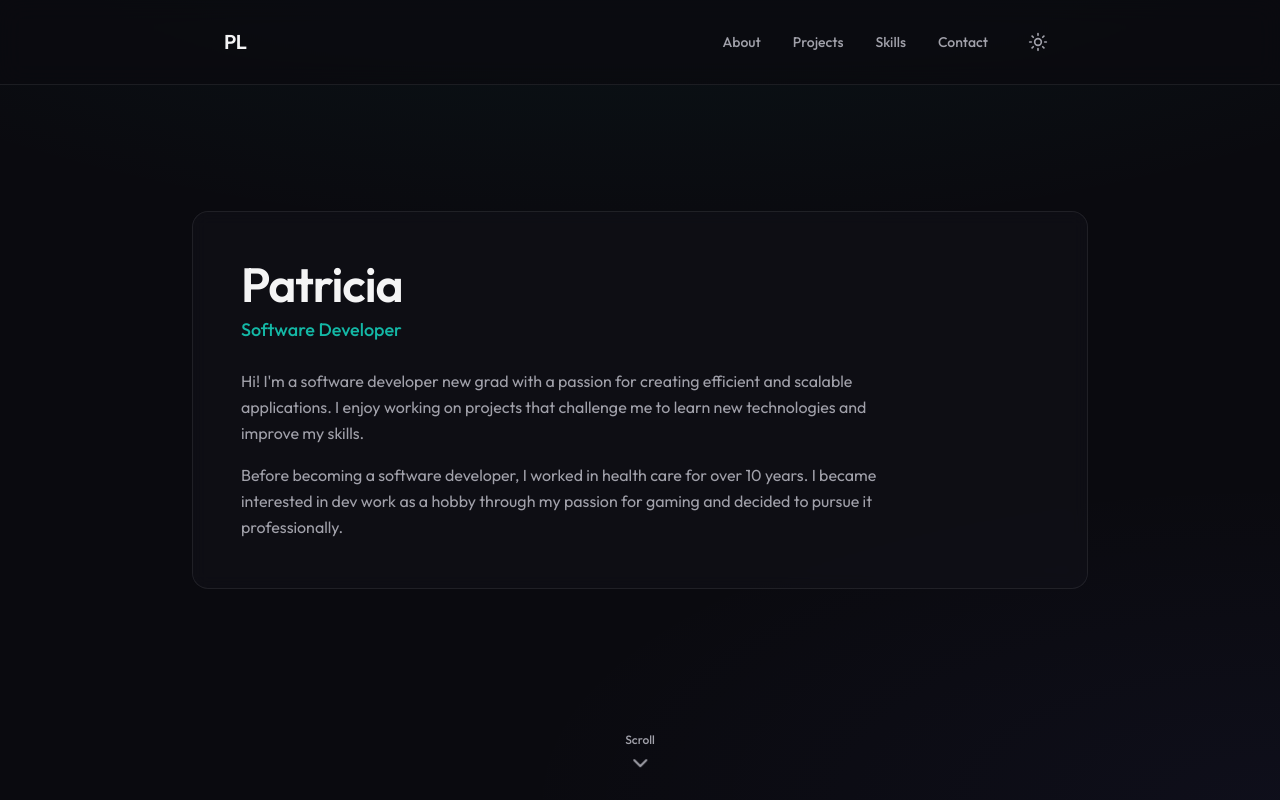
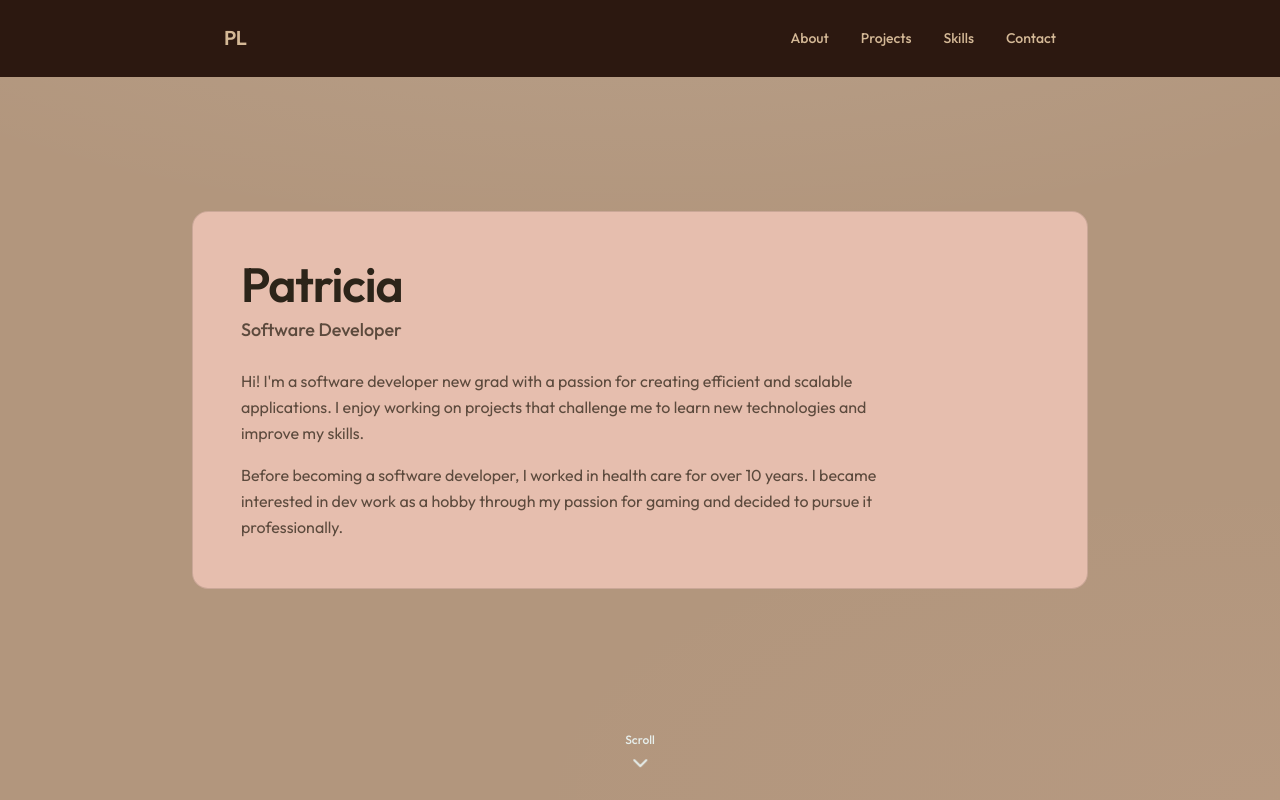
Before and after one commit to pkwlo/Portfolio, a React (Vite) app: page / in a window 1280 px wide. Built offline with nearby package versions, Linux system fonts and the light colour scheme.

Commit message:
update colour scheme

```diff
--- a/src/App.tsx
+++ b/src/App.tsx
@@ -11,19 +11,6 @@ const SECTIONS = ['about', 'projects', 'skills', 'contact'] as const
 
 function App() {
   const [visibleSection, setVisibleSection] = useState<string>('about')
-  const [theme, setTheme] = useState<'dark' | 'light'>(() => {
-    const stored = localStorage.getItem('theme') as 'dark' | 'light' | null
-    return stored ?? 'dark'
-  })
-
-  useEffect(() => {
-    if (theme === 'light') {
-      document.documentElement.setAttribute('data-theme', 'light')
-    } else {
-      document.documentElement.removeAttribute('data-theme')
-    }
-    localStorage.setItem('theme', theme)
-  }, [theme])
 
   useEffect(() => {
     const observer = new IntersectionObserver(
@@ -51,10 +38,10 @@ function App() {
 
   return (
     <div className="scroll-container bg-gradient-mesh h-screen w-full overflow-y-auto overflow-x-hidden snap-y snap-mandatory">
-      <NavTop theme={theme} onThemeToggle={() => setTheme((t) => (t === 'dark' ? 'light' : 'dark'))} />
+      <NavTop />
       <a
         href={`#${nextSection}`}
-        className="fixed bottom-6 left-1/2 -translate-x-1/2 z-40 flex flex-col items-center gap-1 text-[var(--color-text-muted)] hover:text-[var(--color-accent)] transition-colors"
+        className="fixed bottom-6 left-1/2 -translate-x-1/2 z-40 flex flex-col items-center gap-1 text-[#ECF8F8]/90 hover:text-[#EEE4E1] transition-colors"
         aria-label={isLastSection ? 'Scroll to top' : 'Scroll down'}
       >
         <span className="text-xs font-medium">{isLastSection ? 'Back to top' : 'Scroll'}</span>
--- a/src/components/ProjectCard.tsx
+++ b/src/components/ProjectCard.tsx
@@ -1,5 +1,4 @@
 import { ExternalLink, Github } from 'lucide-react';
-import { motion } from 'framer-motion';
 
 interface ProjectProps {
   title: string;
@@ -11,12 +10,8 @@ interface ProjectProps {
 
 export default function ProjectCard({ title, description, tags, site, github }: ProjectProps) {
   return (
-    <motion.article
-      whileHover={{ y: -4 }}
-      transition={{ duration: 0.2 }}
-      className="group rounded-xl border border-[var(--color-border)] bg-[var(--color-surface)]/50 p-6 backdrop-blur-sm transition-all duration-300 hover:border-[var(--color-accent)]/30 hover:bg-[var(--color-surface-elevated)]/50"
-    >
-      <h3 className="mb-3 text-xl font-semibold tracking-tight text-[var(--color-text)] group-hover:text-[var(--color-accent)] transition-colors">
+    <article className="rounded-xl border border-[var(--color-border)] bg-[#eee4e1] p-6">
+      <h3 className="mb-3 text-xl font-semibold tracking-tight text-[var(--color-text)]">
         {title}
       </h3>
       <p className="mb-4 text-sm leading-relaxed text-[var(--color-text-muted)]">
@@ -27,7 +22,7 @@ export default function ProjectCard({ title, description, tags, site, github }:
         {tags.map((tag) => (
           <span
             key={tag}
-            className="px-2.5 py-1 text-xs font-medium rounded-md bg-[var(--color-accent-muted)] text-[var(--color-accent)]"
+            className="px-2.5 py-1 text-xs font-medium rounded-md bg-[#ecf8f8] text-[var(--color-text-muted)]"
           >
             {tag}
           </span>
@@ -40,7 +35,7 @@ export default function ProjectCard({ title, description, tags, site, github }:
             href={site}
             target="_blank"
             rel="noopener noreferrer"
-            className="flex items-center gap-1.5 text-sm text-[var(--color-text-muted)] hover:text-[var(--color-accent)] transition-colors"
+            className="flex items-center gap-1.5 text-sm text-[var(--color-text-muted)] hover:text-[var(--color-accent)] hover:bg-[#ecf8f8] hover:underline underline-offset-2 px-2 py-1 -mx-2 -my-1 rounded transition-colors"
             aria-label="View live site"
           >
             <ExternalLink size={16} />
@@ -52,7 +47,7 @@ export default function ProjectCard({ title, description, tags, site, github }:
             href={github}
             target="_blank"
             rel="noopener noreferrer"
-            className="flex items-center gap-1.5 text-sm text-[var(--color-text-muted)] hover:text-[var(--color-accent)] transition-colors"
+            className="flex items-center gap-1.5 text-sm text-[var(--color-text-muted)] hover:text-[var(--color-accent)] hover:bg-[#ecf8f8] hover:underline underline-offset-2 px-2 py-1 -mx-2 -my-1 rounded transition-colors"
             aria-label="View on GitHub"
           >
             <Github size={16} />
@@ -60,6 +55,6 @@ export default function ProjectCard({ title, description, tags, site, github }:
           </a>
         )}
       </div>
-    </motion.article>
+    </article>
   );
 }
--- a/src/index.css
+++ b/src/index.css
@@ -1,33 +1,16 @@
 @import "tailwindcss";
 
 :root {
-  --color-bg: #0a0a0f;
-  --color-surface: #12121a;
-  --color-surface-elevated: #1a1a24;
-  --color-border: rgba(255, 255, 255, 0.08);
-  --color-accent: #14b8a6;
-  --color-accent-muted: rgba(20, 184, 166, 0.15);
-  --color-text: #f4f4f5;
-  --color-text-muted: #a1a1aa;
+  --color-bg: #b2967d;
+  --color-section: #e6beae;
+  --color-cards: #eee4e1;
+  --color-highlight: #ecf8f8;
+  --color-border: rgba(44, 36, 25, 0.15);
+  --color-accent: #5c4a3d;
+  --color-text: #2c2419;
+  --color-text-muted: #5c4a3d;
 }
 
-[data-theme="light"] {
-  --color-bg: #f8fafc;
-  --color-surface: #ffffff;
-  --color-surface-elevated: #f1f5f9;
-  --color-border: rgba(0, 0, 0, 0.08);
-  --color-accent: #0d9488;
-  --color-accent-muted: rgba(13, 148, 136, 0.15);
-  --color-text: #0f172a;
-  --color-text-muted: #64748b;
-}
-
-[data-theme="light"] .bg-gradient-mesh {
-  background:
-    radial-gradient(ellipse 80% 50% at 50% -20%, rgba(13, 148, 136, 0.08), transparent),
-    radial-gradient(ellipse 60% 40% at 100% 100%, rgba(99, 102, 241, 0.05), transparent),
-    var(--color-bg);
-}
 
 * {
   scroll-behavior: smooth;
@@ -44,8 +27,8 @@ body {
 /* Subtle gradient overlay for depth */
 .bg-gradient-mesh {
   background:
-    radial-gradient(ellipse 80% 50% at 50% -20%, rgba(20, 184, 166, 0.08), transparent),
-    radial-gradient(ellipse 60% 40% at 100% 100%, rgba(99, 102, 241, 0.05), transparent),
+    radial-gradient(ellipse 80% 50% at 50% -20%, rgba(236, 248, 248, 0.12), transparent),
+    radial-gradient(ellipse 60% 40% at 100% 100%, rgba(230, 190, 174, 0.08), transparent),
     var(--color-bg);
 }
 
@@ -55,20 +38,20 @@ body {
 }
 
 .scroll-container::-webkit-scrollbar-track {
-  background: var(--color-surface);
+  background: var(--color-section);
 }
 
 .scroll-container::-webkit-scrollbar-thumb {
-  background: var(--color-surface-elevated);
+  background: var(--color-cards);
   border-radius: 4px;
 }
 
 .scroll-container::-webkit-scrollbar-thumb:hover {
-  background: var(--color-accent);
+  background: var(--color-highlight);
 }
 
 /* Firefox */
 .scroll-container {
   scrollbar-width: thin;
-  scrollbar-color: var(--color-surface-elevated) var(--color-surface);
+  scrollbar-color: var(--color-cards) var(--color-section);
 }
--- a/src/sections/About.tsx
+++ b/src/sections/About.tsx
@@ -11,7 +11,7 @@ export default function About() {
       className="min-h-screen snap-start snap-always flex flex-col justify-center px-6 md:px-8"
     >
       <div className="mx-auto max-w-4xl w-full">
-        <div className="rounded-2xl border border-[var(--color-border)] bg-[var(--color-surface)]/50 p-8 md:p-12 backdrop-blur-sm">
+        <div className="rounded-2xl border border-[var(--color-border)] bg-[#e6beae] p-8 md:p-12 backdrop-blur-sm">
         <p className="text-4xl md:text-5xl font-semibold tracking-tight text-[var(--color-text)] mb-2">
           Patricia
         </p>
--- a/src/sections/NavTop.tsx
+++ b/src/sections/NavTop.tsx
@@ -1,5 +1,4 @@
 import { motion } from 'framer-motion'
-import { Sun, Moon } from 'lucide-react'
 
 const navItems = [
   { label: 'About', href: '#about' },
@@ -8,21 +7,16 @@ const navItems = [
   { label: 'Contact', href: '#contact' },
 ]
 
-interface NavTopProps {
-  theme: 'dark' | 'light'
-  onThemeToggle: () => void
-}
-
-export default function NavTop({ theme, onThemeToggle }: NavTopProps) {
+export default function NavTop() {
   return (
     <motion.nav
       initial={{ opacity: 0, y: -10 }}
       animate={{ opacity: 1, y: 0 }}
       transition={{ duration: 0.4 }}
-      className="fixed top-0 left-0 right-0 z-50 border-b border-[var(--color-border)] backdrop-blur-md bg-[var(--color-bg)]/80"
+      className="fixed top-0 left-0 right-0 z-50 border-b border-[#2c1810] backdrop-blur-md bg-[#2c1810]"
     >
       <div className="max-w-4xl mx-auto flex flex-wrap items-center justify-between gap-4 py-6 px-6 md:px-8">
-        <a href="#" className="text-xl font-semibold tracking-tight text-[var(--color-text)] hover:text-[var(--color-accent)] transition-colors">
+        <a href="#" className="text-xl font-semibold tracking-tight text-[#d4b896] hover:text-[#e6beae] transition-colors">
           PL
         </a>
         <div className="flex items-center gap-8">
@@ -30,19 +24,11 @@ export default function NavTop({ theme, onThemeToggle }: NavTopProps) {
           <a
             key={item.href}
             href={item.href}
-            className="text-sm font-medium text-[var(--color-text-muted)] hover:text-[var(--color-accent)] transition-colors duration-200"
+            className="text-sm font-medium text-[#d4b896] hover:text-[#e6beae] transition-colors duration-200"
           >
             {item.label}
           </a>
         ))}
-        <button
-          type="button"
-          onClick={onThemeToggle}
-          className="p-2 rounded-lg text-[var(--color-text-muted)] hover:text-[var(--color-accent)] hover:bg-[var(--color-accent-muted)] transition-colors"
-          aria-label={theme === 'dark' ? 'Switch to light mode' : 'Switch to dark mode'}
-        >
-          {theme === 'dark' ? <Sun className="size-5" /> : <Moon className="size-5" />}
-        </button>
         </div>
       </div>
     </motion.nav>
--- a/src/sections/Projects.tsx
+++ b/src/sections/Projects.tsx
@@ -13,10 +13,11 @@ export default function Projects() {
       className="min-h-screen snap-start snap-always flex flex-col justify-center px-6 md:px-8"
     >
       <div className="mx-auto max-w-4xl w-full">
-        <h2 className="text-3xl md:text-4xl font-semibold tracking-tight text-[var(--color-text)] mb-12">
-          Projects
-        </h2>
-        <div className="grid gap-6 sm:grid-cols-2">
+        <div className="rounded-2xl border border-[var(--color-border)] bg-[#e6beae] p-8 md:p-12 backdrop-blur-sm">
+          <h2 className="text-3xl md:text-4xl font-semibold tracking-tight text-[var(--color-text)] mb-12">
+            Projects
+          </h2>
+          <div className="grid gap-6 sm:grid-cols-2">
         {projects.map((project, idx) => (
           <ProjectCard
             key={idx}
@@ -27,6 +28,7 @@ export default function Projects() {
             github={project.github}
           />
         ))}
+          </div>
         </div>
       </div>
     </motion.section>
--- a/src/sections/Skills.tsx
+++ b/src/sections/Skills.tsx
@@ -39,10 +39,11 @@ export default function Skills() {
       className="min-h-screen snap-start snap-always flex flex-col justify-center px-6 md:px-8"
     >
       <div className="mx-auto max-w-4xl w-full">
-        <h2 className="text-3xl md:text-4xl font-semibold tracking-tight text-[var(--color-text)] mb-12">
-          Skills
-        </h2>
-        <div className="flex flex-wrap gap-3">
+        <div className="rounded-2xl border border-[var(--color-border)] bg-[#e6beae] p-8 md:p-12 backdrop-blur-sm">
+          <h2 className="text-3xl md:text-4xl font-semibold tracking-tight text-[var(--color-text)] mb-12">
+            Skills
+          </h2>
+          <div className="flex flex-wrap gap-3">
         {skills.map(({ name, icon: Icon }, idx) => (
           <motion.span
             key={name}
@@ -50,12 +51,13 @@ export default function Skills() {
             whileInView={{ opacity: 1, scale: 1 }}
             viewport={{ once: true }}
             transition={{ duration: 0.3, delay: idx * 0.02 }}
-            className="flex items-center gap-2 px-4 py-2.5 text-sm font-medium rounded-lg border border-[var(--color-border)] bg-[var(--color-surface)]/50 text-[var(--color-text-muted)] hover:border-[var(--color-accent)]/40 hover:text-[var(--color-accent)] hover:bg-[var(--color-accent-muted)] transition-all duration-200"
+            className="flex items-center gap-2 px-3 py-1.5 text-sm font-medium rounded-md bg-[#eee4e1] text-[var(--color-text-muted)] border border-[var(--color-border)]"
           >
             <Icon className="size-5 shrink-0" />
             {name}
           </motion.span>
         ))}
+          </div>
         </div>
       </div>
     </motion.section>
```
Also changed, not shown: src/sections/Contact.tsx (+5 -5 lines).
